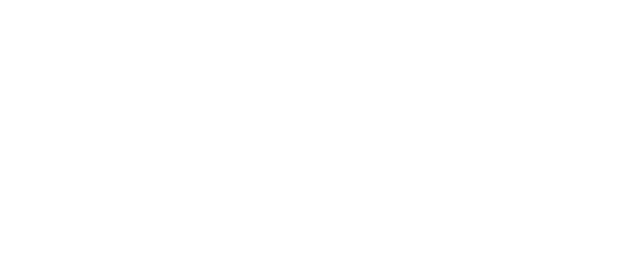
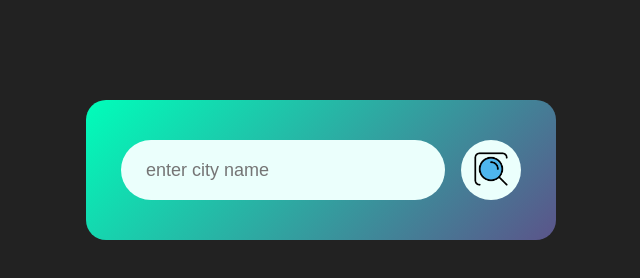
Before and after one commit to Maasuuum/weather-report, a plain HTML site: page index.html in a window 1280 px wide. Shown: the whole page, without its empty margins (319-959 px from the left). Drawn offline with Linux system fonts and the light colour scheme.

Commit message:
search button created and designed

```diff
--- a/index.html
+++ b/index.html
@@ -7,6 +7,11 @@
     <link rel="stylesheet" href="style.css">
 </head>
 <body>
-
+    <div class="card">
+        <div class="search">
+            <input type="text" placeholder="enter city name" spellcheck="false">
+            <button><img src="asset/search_7712341.png" alt=""></button>
+        </div>
+    </div>
 </body>
 </html>
--- a/style.css
+++ b/style.css
@@ -4,3 +4,46 @@
     font-family: 'Poppins', sans-serif;
     box-sizing: border-box;
 }
+body{
+    background: #222;
+}
+.card{
+    width: 90%;
+    max-width: 470px;
+    background: linear-gradient(135deg, #00feba, #5b548a);
+    color: #fff;
+    margin: 100px auto 0;
+    border-radius: 20px;
+    padding: 40px 35px;
+    text-align: center;
+}
+.search{
+    width: 100%;
+    display: flex;
+    align-items: center;
+    justify-content: space-between;
+}
+.search input{
+    border: 0;
+    outline: 0;
+    background: #ebfffc;
+    color: #555;
+    padding: 10px 25px;
+    height: 60px;
+    border-radius: 30px;
+    flex: 1;
+    margin-right: 16px;
+    font-size: 18px;
+}
+.search button{
+    border: 0;
+    outline: 0;
+    background: #ebfffc;
+    border-radius: 50%;
+    width: 60px;
+    height: 60px;
+    cursor: pointer;
+}
+.search button img{
+    width: 36px;
+}
```
